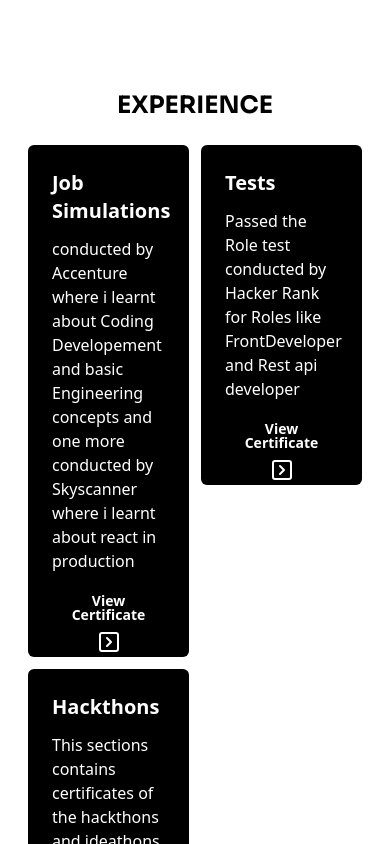
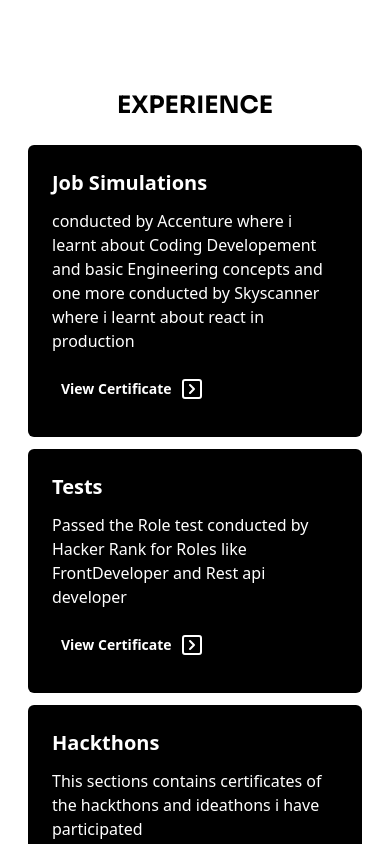
Before and after one commit to iamdk353/portfolio, a React (Vite) app: page / in a window 390 px wide. Shown: the part 3260-4104 px from the top of the page. Built offline with nearby package versions, Linux system fonts and the light colour scheme.

Commit message:
grid tweak

```diff
--- a/src/components/Experience.tsx
+++ b/src/components/Experience.tsx
@@ -4,7 +4,7 @@ const Experience = () => {
   return (
     <div className="flex flex-col items-center space-y-2">
       <p className="sora text-2xl font-bold">EXPERIENCE</p>
-      <div className="w-full  p-4  grid grid-flow-row grid-cols-2 gap-3">
+      <div className="w-full  p-4  grid grid-flow-row grid-cols-1 md:grid-cols-2 gap-3">
         <ExpTab
           info={
             "conducted by Accenture where i learnt about Coding Developement and basic Engineering concepts and one more conducted by Skyscanner where i learnt about react in production"
```
